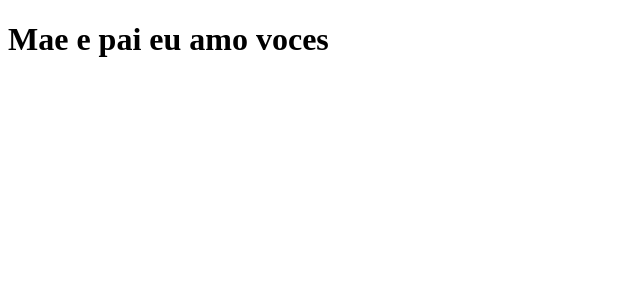
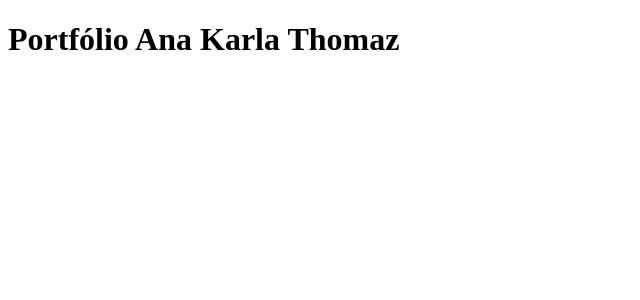
Before and after one commit to anathomaz2/projeto-tabnews, a Next.js app: page / in a window 1280 px wide. Shown: the top 300 px of the page, without its empty margins (0-640 px from the left). Built offline with nearby package versions, Linux system fonts and the light colour scheme.

Commit message:
muda frase oficial de novo

```diff
--- a/pages/index.js
+++ b/pages/index.js
@@ -1,5 +1,5 @@
 function Home() {
-  return <h1> Mae e pai eu amo voces </h1>;
+  return <h1> Portfólio Ana Karla Thomaz </h1>;
 }
 
 export default Home;
```
